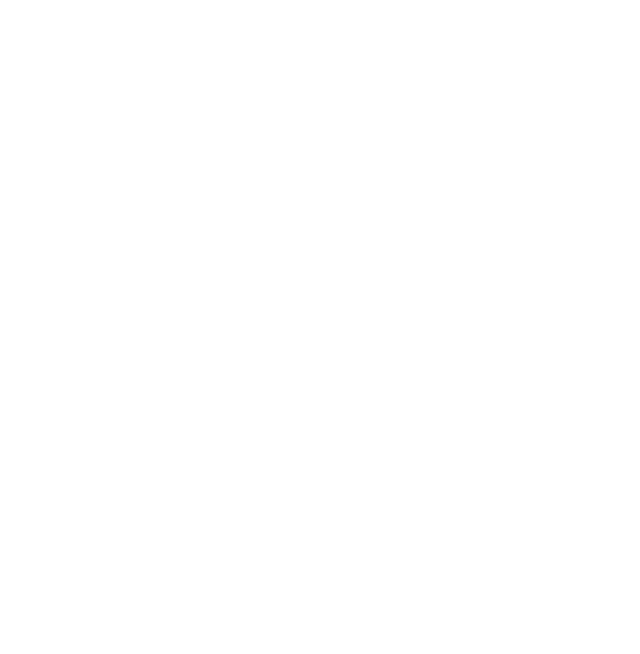
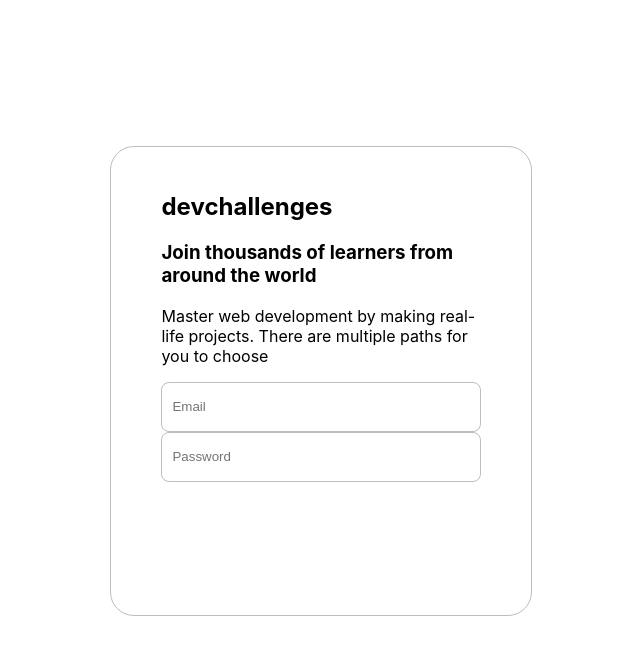
Before and after one commit to m1a9s9a4/devChallenge-Authentication, a React (Create React App) app in the folder frontend/: page / in a window 1280 px wide. Shown: the top 654 px of the page, without its empty margins (319-959 px from the left). Built offline with nearby package versions, Linux system fonts and the light colour scheme.

Commit message:
[mod] added register page and css

```diff
--- a/frontend/package.json
+++ b/frontend/package.json
@@ -3,6 +3,8 @@
   "version": "0.1.0",
   "private": true,
   "dependencies": {
+    "@material-ui/core": "^4.11.2",
+    "@material-ui/styles": "^4.11.2",
     "@testing-library/jest-dom": "^5.11.4",
     "@testing-library/react": "^11.1.0",
     "@testing-library/user-event": "^12.1.10",
@@ -12,6 +14,7 @@
     "@types/react-dom": "^16.9.8",
     "react": "^17.0.1",
     "react-dom": "^17.0.1",
+    "react-router-dom": "^5.2.0",
     "react-scripts": "4.0.1",
     "typescript": "^4.0.3",
     "web-vitals": "^0.2.4"
@@ -39,5 +42,8 @@
       "last 1 firefox version",
       "last 1 safari version"
     ]
+  },
+  "devDependencies": {
+    "@types/react-router-dom": "^5.1.7"
   }
 }
--- a/frontend/src/App.tsx
+++ b/frontend/src/App.tsx
@@ -1,9 +1,11 @@
 import React from 'react';
+import { BrowserRouter as Router, Route } from 'react-router-dom';
+import Register from './pages/Register';
 
 function App() {
   return (
     <div className="App">
-
+      <Register />
     </div>
   );
 }
--- /dev/null
+++ b/frontend/src/components/forms/EmailInput.tsx
@@ -0,0 +1,25 @@
+import React from 'react';
+import {makeStyles} from "@material-ui/styles";
+
+const useStyles = makeStyles({
+  emailInput: {
+    border: '1px solid #BDBDBD',
+    boxSizing: 'border-box',
+    borderRadius: '8px',
+    width: '100%',
+    height: '50px',
+    padding: '5px 10px',
+  }
+})
+
+const EmailInput = () => {
+  const classes = useStyles();
+
+  return (
+    <>
+      <input name="email" type="email" className={classes.emailInput} placeholder="Email"/>
+    </>
+  );
+}
+
+export default EmailInput;
--- /dev/null
+++ b/frontend/src/components/forms/PasswordInput.tsx
@@ -0,0 +1,24 @@
+import React from 'react';
+import {makeStyles} from "@material-ui/styles";
+
+const useStyles = makeStyles({
+  passwordInput: {
+    border: '1px solid #BDBDBD',
+    boxSizing: 'border-box',
+    borderRadius: '8px',
+    width: '100%',
+    height: '50px',
+    padding: '5px 10px',
+  }
+});
+
+const PasswordInput = () => {
+  const classes = useStyles();
+  return (
+    <>
+      <input className={classes.passwordInput} type="password" placeholder="Password" />
+    </>
+  )
+}
+
+export default PasswordInput;
--- /dev/null
+++ b/frontend/src/components/forms/index.ts
@@ -0,0 +1,7 @@
+import EmailInput from './EmailInput';
+import PasswordInput from './PasswordInput';
+
+export {
+  EmailInput,
+  PasswordInput
+};
--- /dev/null
+++ b/frontend/src/pages/Register.tsx
@@ -0,0 +1,32 @@
+import React from 'react';
+import {makeStyles} from "@material-ui/styles";
+import { EmailInput, PasswordInput } from '../components/forms';
+
+const useStyles = makeStyles({
+  formBox: {
+    position: 'absolute',
+    left: '33.55%',
+    right: '33.55%',
+    top: '18.28%',
+    bottom: '22.99%',
+    border: '1px solid #BDBDBD',
+    boxSizing: 'border-box',
+    borderRadius: '24px',
+    padding: '25px 50px',
+  }
+});
+
+const Register = () => {
+  const classes = useStyles();
+  return (
+    <div className={classes.formBox}>
+      <h2>devchallenges</h2>
+      <h3>Join thousands of learners from around the world</h3>
+      <p>Master web development by making real-life projects. There are multiple paths for you to choose</p>
+      <EmailInput />
+      <PasswordInput />
+    </div>
+  )
+}
+
+export default Register;
```
Also changed, not shown: 1 other file (tests, documents, lock files or other folders).
